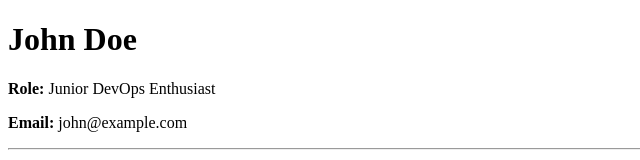
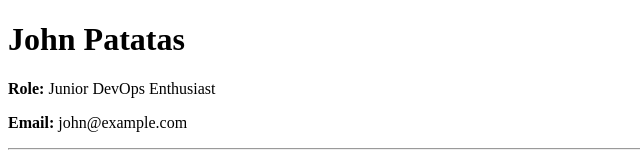
Before and after one commit to ZubiOps/cv-platform, a plain HTML site: page app/site/index.html in a window 1280 px wide. Shown: the top 160 px of the page, without its empty margins (0-640 px from the left). Drawn offline with Linux system fonts and the light colour scheme.

Commit message:
html modification for Jenkins trigger test

```diff
--- a/app/site/index.html
+++ b/app/site/index.html
@@ -2,10 +2,10 @@
 <!DOCTYPE html>
 <html>
 <head>
-  <title>Fake CV - John Doe</title>
+  <title>Fake CV - John Patatas</title>
 </head>
 <body>
-  <h1>John Doe</h1>
+  <h1>John Patatas</h1>
   <p><strong>Role:</strong> Junior DevOps Enthusiast</p>
   <p><strong>Email:</strong> john@example.com</p>
   <hr>
```
